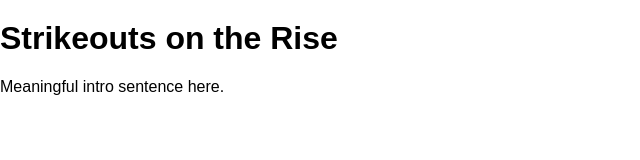
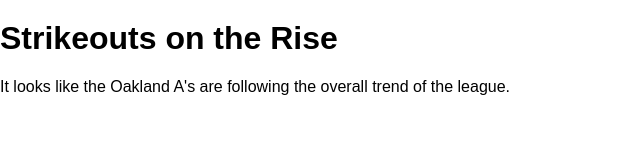
Before and after one commit to juliemariebrown/line-chart, a plain HTML site: page index.html in a window 1280 px wide. Shown: the whole page, without its empty margins (0-640 px from the left). Drawn offline with nearby package versions, Linux system fonts and the light colour scheme; no server answers.

Commit message:
Meaningful(ish) Text

```diff
--- a/index.html
+++ b/index.html
@@ -74,7 +74,7 @@
 <body>
 	<div class="headline">
 	<h1>Strikeouts on the Rise</h1>
-	<p>Meaningful intro sentence here.</p></div>
+	<p>It looks like the Oakland A's are following the overall trend of the league.</p></div>
  <!--  <div class="1997_text"><p>1997: Billy Beane, considered one of the most progressive and respected executives in the sport, becomes the A's general manager.</p></div>
   <div class="1995_text"><p>1955: The A's move from Philadelphia to Kansas City.</p></div>
   <div class="1968_text"><p>1968: The A's move from Kansas City to Oakland, where they still live today.</p> </div> -->
```
